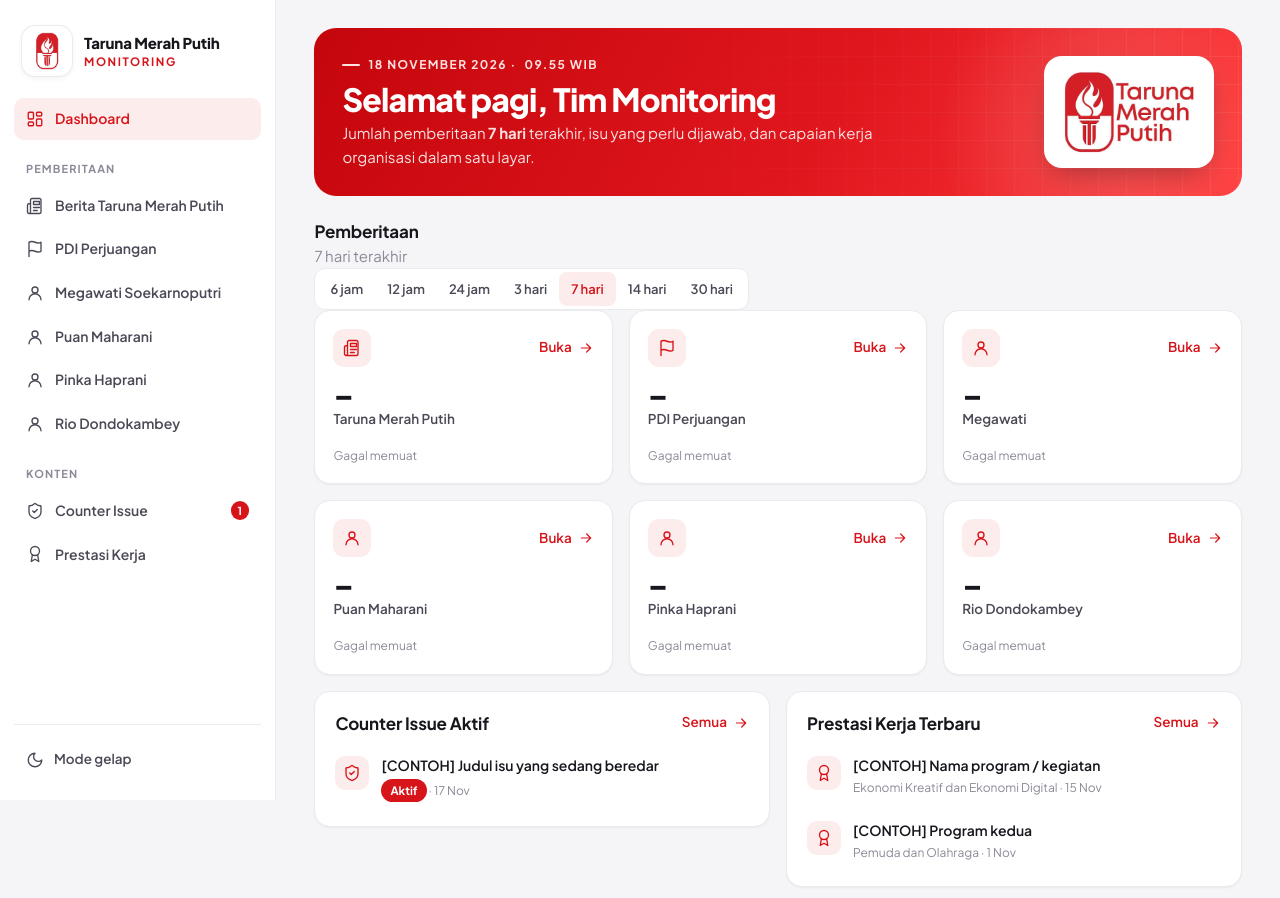
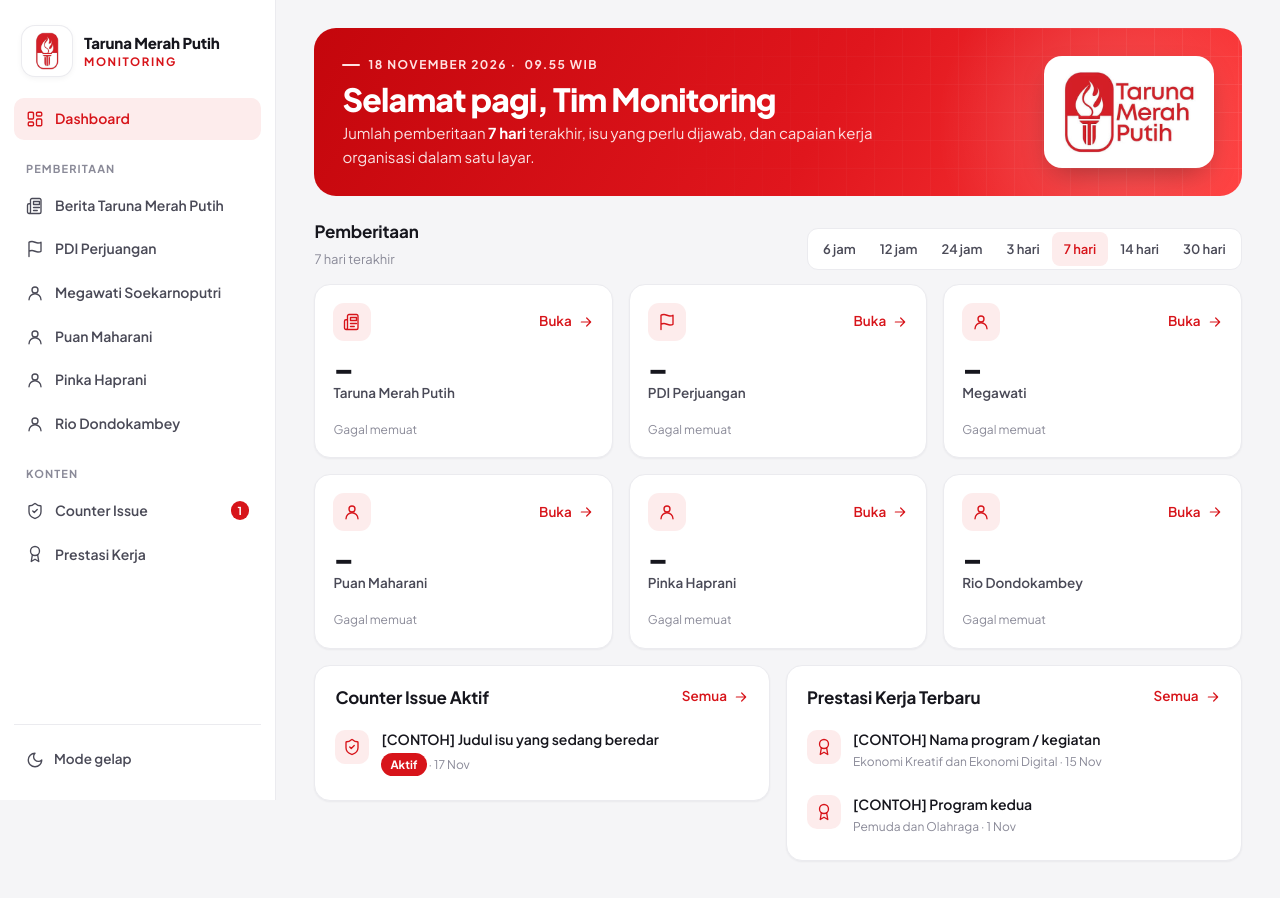
Before and after one commit to OffiziellNed/TarunMerahPutih-Monitoring, a website: page index.html in a window 1280 px wide. Drawn offline with Linux system fonts and the light colour scheme; no server answers.

Commit message:
Update style.css

```diff
--- a/assets/style.css
+++ b/assets/style.css
@@ -147,6 +147,10 @@ h3 { font-size: 15px; margin: 0; font-weight: 700; }
 .link { color: var(--red); font-weight: 600; font-size: 13.5px; display: inline-flex; align-items: center; gap: 6px; }
 .link svg { width: 16px; height: 16px; }
 
+.dash-bar { display: flex; align-items: flex-end; justify-content: space-between; gap: 12px; flex-wrap: wrap; margin-bottom: 14px; }
+.dash-bar h2 { margin-bottom: 2px; }
+.dash-bar .muted { font-size: 13px; }
+.hero p b { color: #fff; }
 .topic-card { padding: 18px; display: flex; flex-direction: column; gap: 12px; transition: transform .15s, box-shadow .15s, border-color .15s; }
 .topic-card:hover { transform: translateY(-2px); box-shadow: var(--shadow); border-color: var(--line-2); }
 .topic-card .ic { width: 38px; height: 38px; border-radius: 11px; background: var(--red-50); color: var(--red); display: grid; place-items: center; }
```
